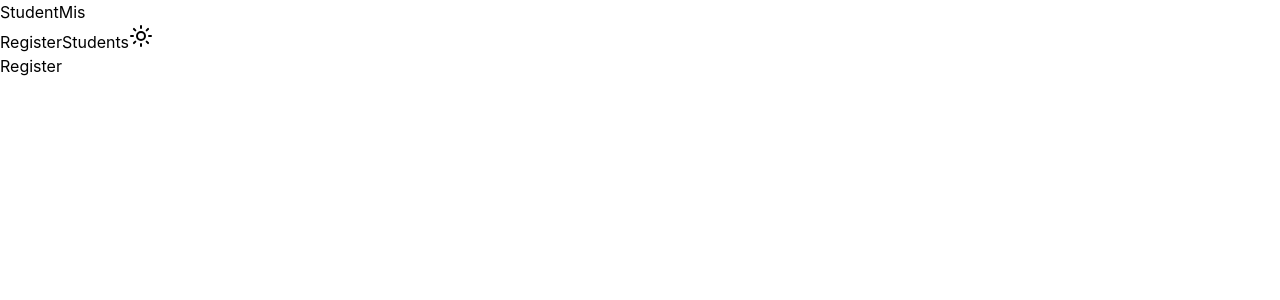
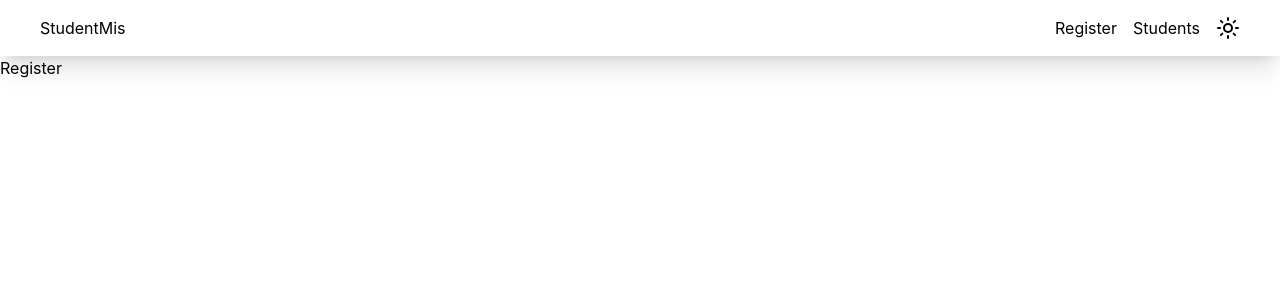
Before and after one commit to ajah-ac/StudentMIS, a React (Vite) app: page / in a window 1280 px wide. Shown: the top 300 px of the page. Built offline with nearby package versions, Linux system fonts and the light colour scheme.

Commit message:
Style navbar

```diff
--- a/src/components/Navbar.tsx
+++ b/src/components/Navbar.tsx
@@ -1,12 +1,12 @@
-import {Link} from 'react-router-dom'
+import { NavLink} from 'react-router-dom'
 import {Sun} from 'lucide-react'
 export const Navbar = () => {
   return (
-    <div>
+    <div className=' shadow-xl py-4 px-10 flex align-center justify-between'>
 <h1>StudentMis</h1>
-<nav>
-    <Link to='/'>Register</Link>
-    <Link to='/students'>Students</Link>
+<nav className='flex justify-evenly gap-4 '>
+    <NavLink to='/'>Register</NavLink>
+    <NavLink to='/students'>Students</NavLink>
     <button><Sun/></button>
 </nav>
 
```
